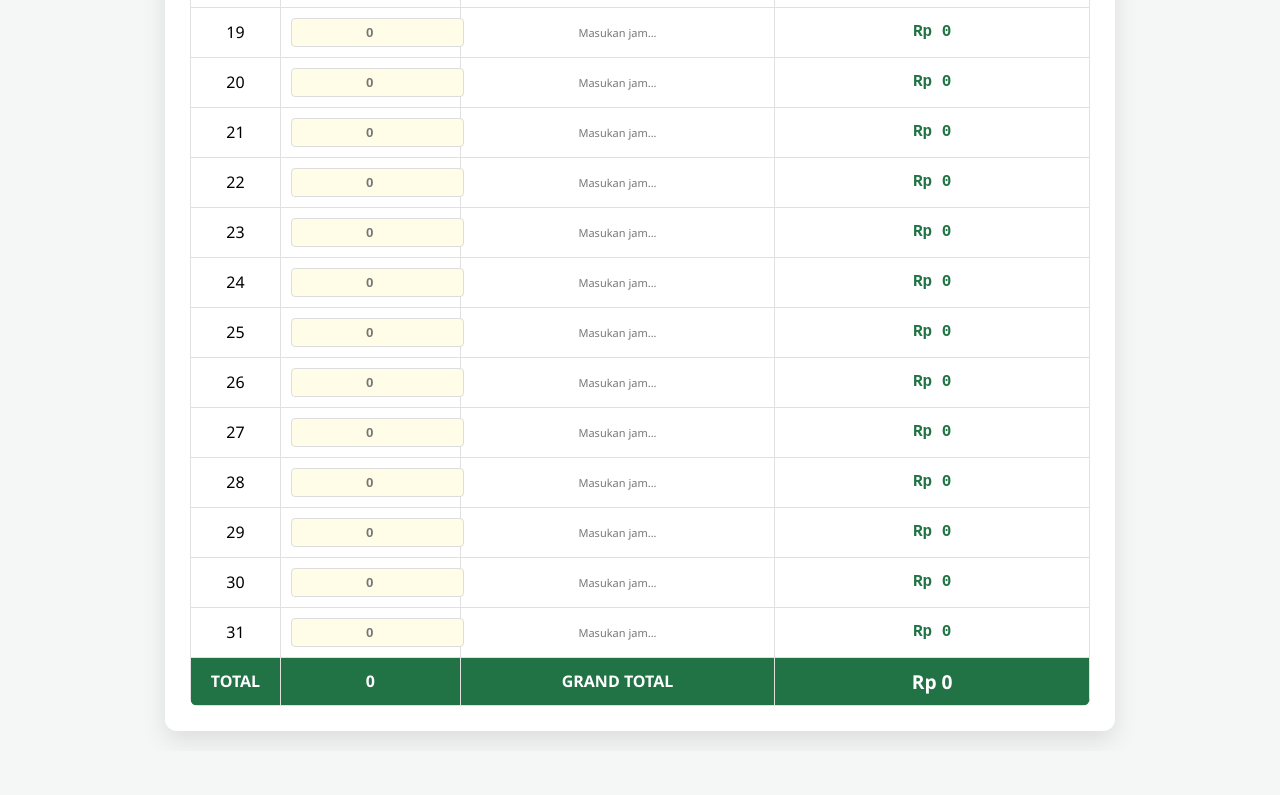
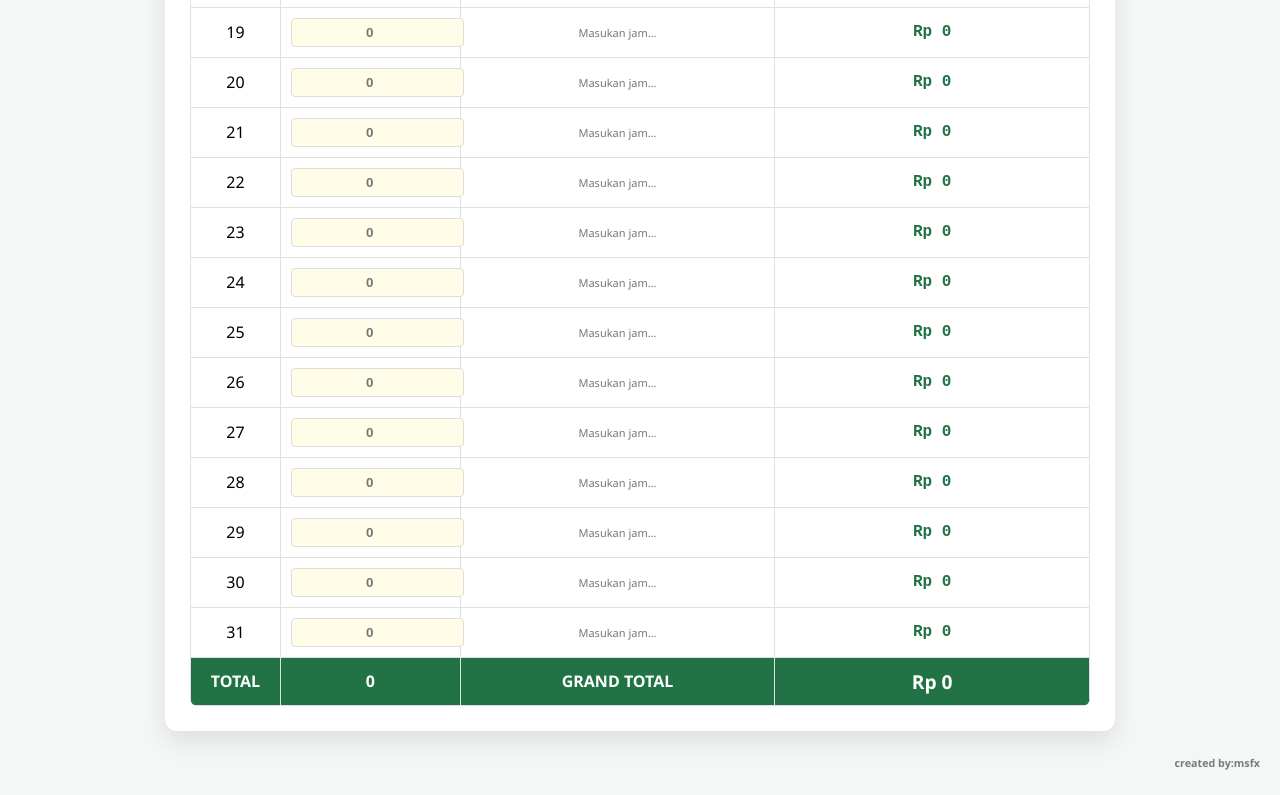
Before and after one commit to musfik374/Smart-Overtime-Calculator, a plain HTML site: page index.html in a window 1280 px wide. Shown: the part 1156-1951 px from the top of the page. Before the commit the page ends 1907 px from the top, so only its background shows below. Drawn offline with Linux system fonts and the light colour scheme.

Commit message:
Add styling for h6 element in index.html

```diff
--- a/index.html
+++ b/index.html
@@ -4,6 +4,8 @@
     <meta charset="UTF-8">
     <title>Kalkulator Lembur Ringkas - Spartan</title>
     <style>
+            h6 { color: black; text-align: right; opacity:0.5; }
+
         body { font-family: 'Segoe UI', sans-serif; margin: 20px; background-color: #f4f7f6; }
         .container { max-width: 900px; margin: auto; background: white; padding: 25px; border-radius: 12px; box-shadow: 0 10px 25px rgba(0,0,0,0.1); }
         h2 { color: #217346; text-align: center; margin-bottom: 5px; }
@@ -67,6 +69,7 @@
         </tfoot>
     </table>
 </div>
+<h6>created by:msfx</h6>
 
 <script>
     const tbody = document.getElementById('lemburBody');
```
